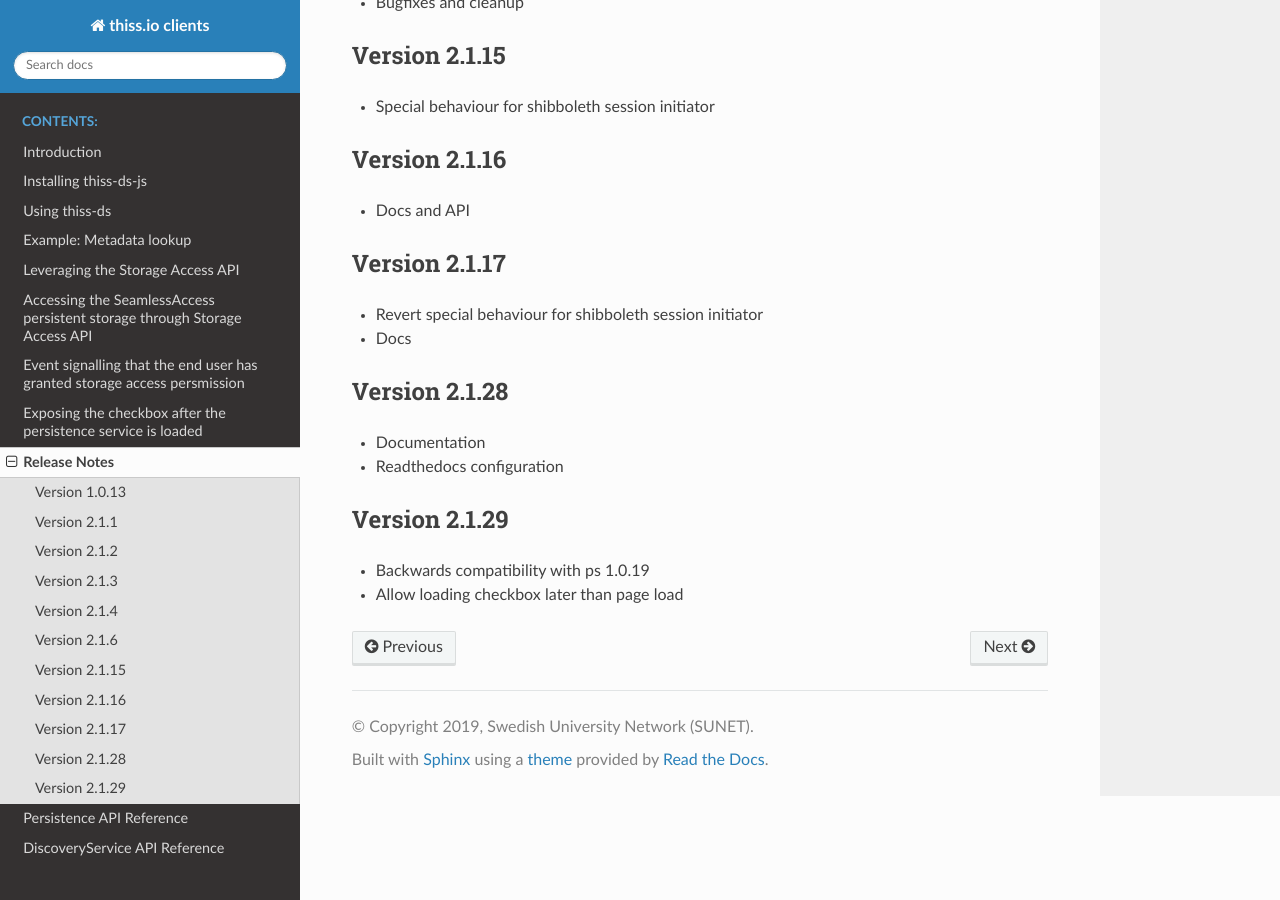
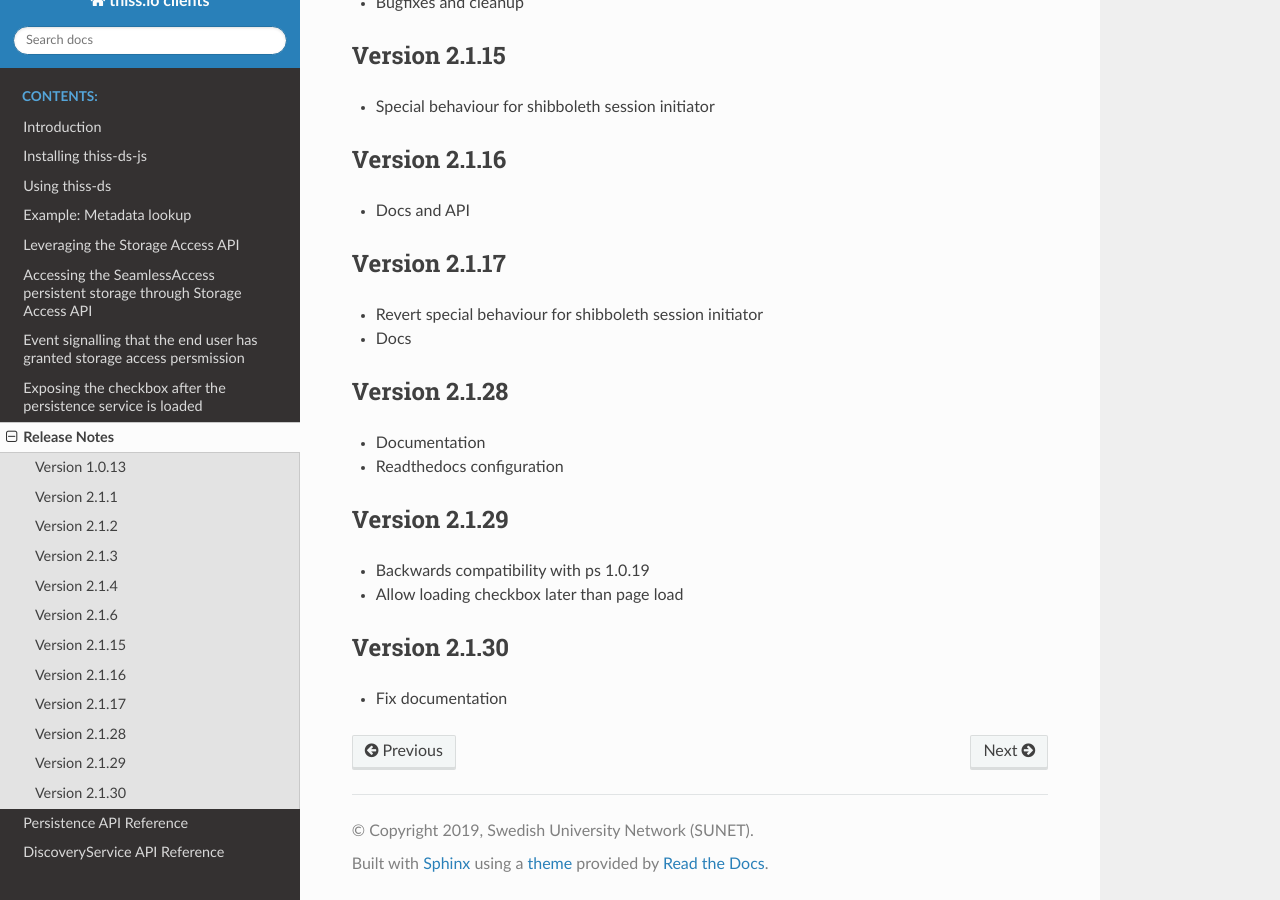
Before and after one commit to TheIdentitySelector/thiss-ds-js, a Sphinx documentation site: the page built from docs/releasenotes.rst, in a window 1280 px wide and 900 px high, scrolled down 745 px. Built offline with Sphinx 7.4.7 and the Read the Docs theme 3.1.0, drawn with Linux system fonts in a browser that asks for light colours.

Commit message:
bump version

```diff
--- a/docs/conf.py
+++ b/docs/conf.py
@@ -26,7 +26,7 @@ author = u'Leif Johansson'
 # The short X.Y version
 version = u'2.1'
 # The full version, including alpha/beta/rc tags
-release = u'2.1.29'
+release = u'2.1.30'
 
 js_source_path = '../src'
 
--- a/docs/releasenotes.rst
+++ b/docs/releasenotes.rst
@@ -58,3 +58,8 @@ Version 2.1.29
 
 * Backwards compatibility with ps 1.0.19
 * Allow loading checkbox later than page load
+
+Version 2.1.30
+--------------
+
+* Fix documentation
--- a/package.json
+++ b/package.json
@@ -1,6 +1,6 @@
 {
   "name": "@theidentityselector/thiss-ds",
-  "version": "2.1.29",
+  "version": "2.1.30",
   "description": "A set of clients for the thiss.io service",
   "main": "dist/thiss-ds.js",
   "homepage": "https://thiss.io",
```
Also changed, not shown: 1 other file.
